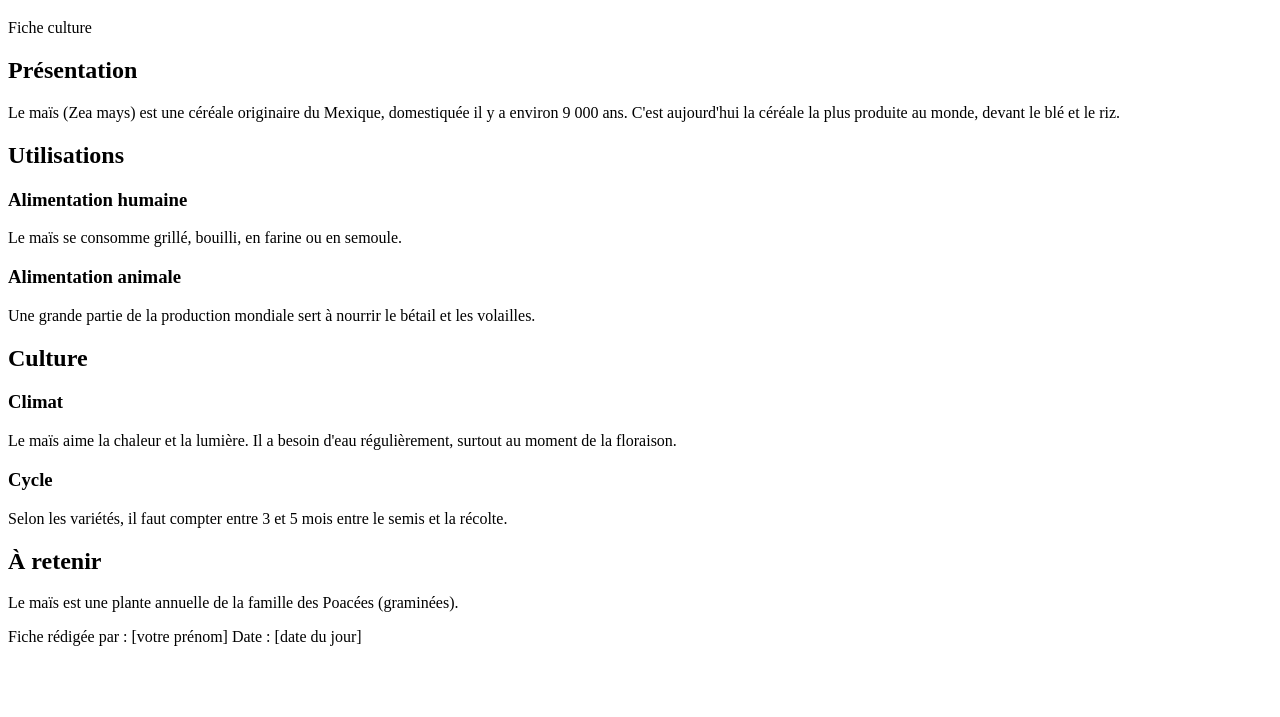
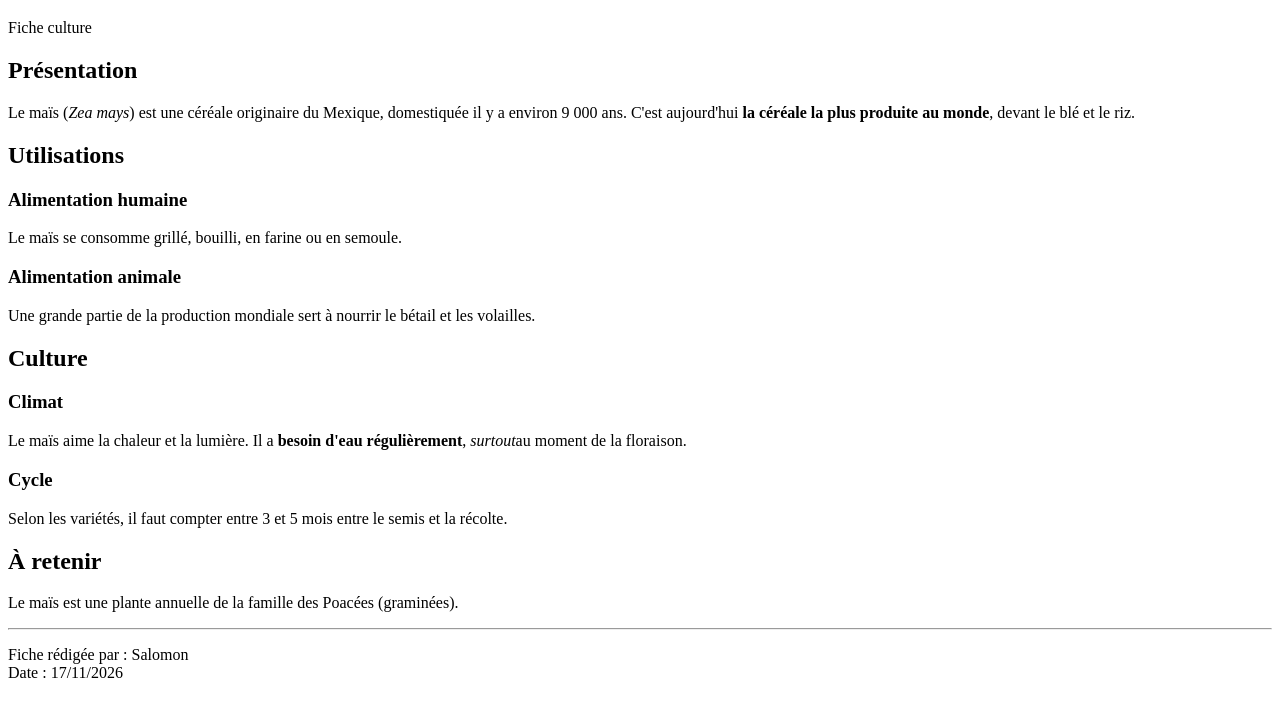
Before and after one commit to edouardsalomonkouassi-cmd/Projet-plantEvo-1, a plain HTML site: page niveau-1-graine/02-titres-paragraphes/index.html in a window 1280 px wide. Shown: the part 61-778 px from the top of the page. Drawn offline with Linux system fonts and the light colour scheme.

Commit message:
End of the first part without the bonus

```diff
--- a/niveau-1-graine/02-titres-paragraphes/index.html
+++ b/niveau-1-graine/02-titres-paragraphes/index.html
@@ -6,37 +6,39 @@
   <title>Fiche culture : le maïs</title>
 </head>
 <body>
-  <!--
-    TODO : le texte ci-dessous n'a AUCUNE balise.
-    Ouvrez la page dans le navigateur : tout est collé sur une seule ligne !
-    Ajoutez les balises demandées dans le README (étapes 1 à 8).
-  -->
 
+<!-- Grand titre de la page -->
   <h1>Le maïs</h1>
   <p>Fiche culture</p>
 
+<!-- Partie 1 : Présentation du maïs -->
+  <h2>Présentation</h2>
+  <p>Le maïs (<i>Zea mays</i>) est une céréale originaire du Mexique, domestiquée il y a environ 9 000 ans. C'est aujourd'hui <strong>la céréale la plus produite au monde</strong>, devant le blé et le riz.</p>
 
-  <h2>Présentation</h2>
-  <p>Le maïs (Zea mays) est une céréale originaire du Mexique, domestiquée il y a environ 9 000 ans. C'est aujourd'hui la céréale la plus produite au monde, devant le blé et le riz.</p>
-
+<!-- Partie 2 : Son utilisation -->
   <h2>Utilisations</h2>
   <h3>Alimentation humaine</h3>
   <p>Le maïs se consomme grillé, bouilli, en farine ou en semoule.</p>
   <h3>Alimentation animale</h3>
   <p> Une grande partie de la production mondiale sert à nourrir le bétail et les volailles.</p>
 
+<!-- Partie 3 : Les paramtres important pour sa culture -->
   <h2>Culture</h2>
   <h3>Climat</h3>
-  <p>Le maïs aime la chaleur et la lumière. Il a besoin d'eau régulièrement, surtout au moment de la floraison.
+  <p>Le maïs aime la chaleur et la lumière. Il a <strong>besoin d'eau régulièrement</strong>, <em>surtout</em>au moment de la floraison.
   <h3>Cycle</h3></p>
   <p> Selon les variétés, il faut compter entre 3 et 5 mois entre le semis et la récolte.</p>
 
+<!-- Notion essentielle a retenir -->
   <h2>À retenir</h2>
   <p>Le maïs est une plante annuelle de la famille des Poacées (graminées).</p>
 
+ <hr>
   <p>
-  Fiche rédigée par : [votre prénom]
-  Date : [date du jour]
+   Fiche rédigée par : Salomon
+   <br>
+   Date : 17/11/2026
   </p>
+
 </body>
 </html>
```
